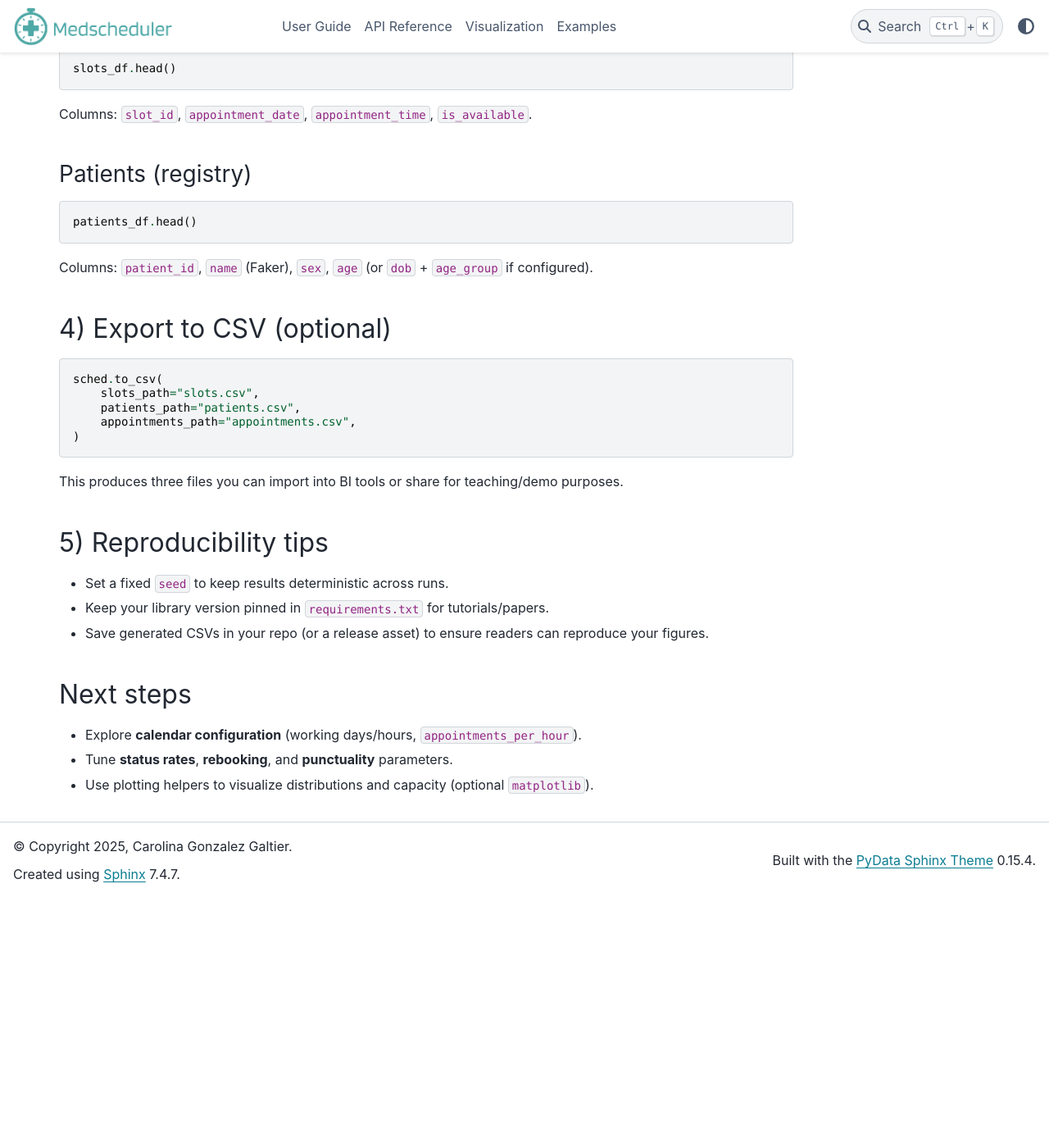
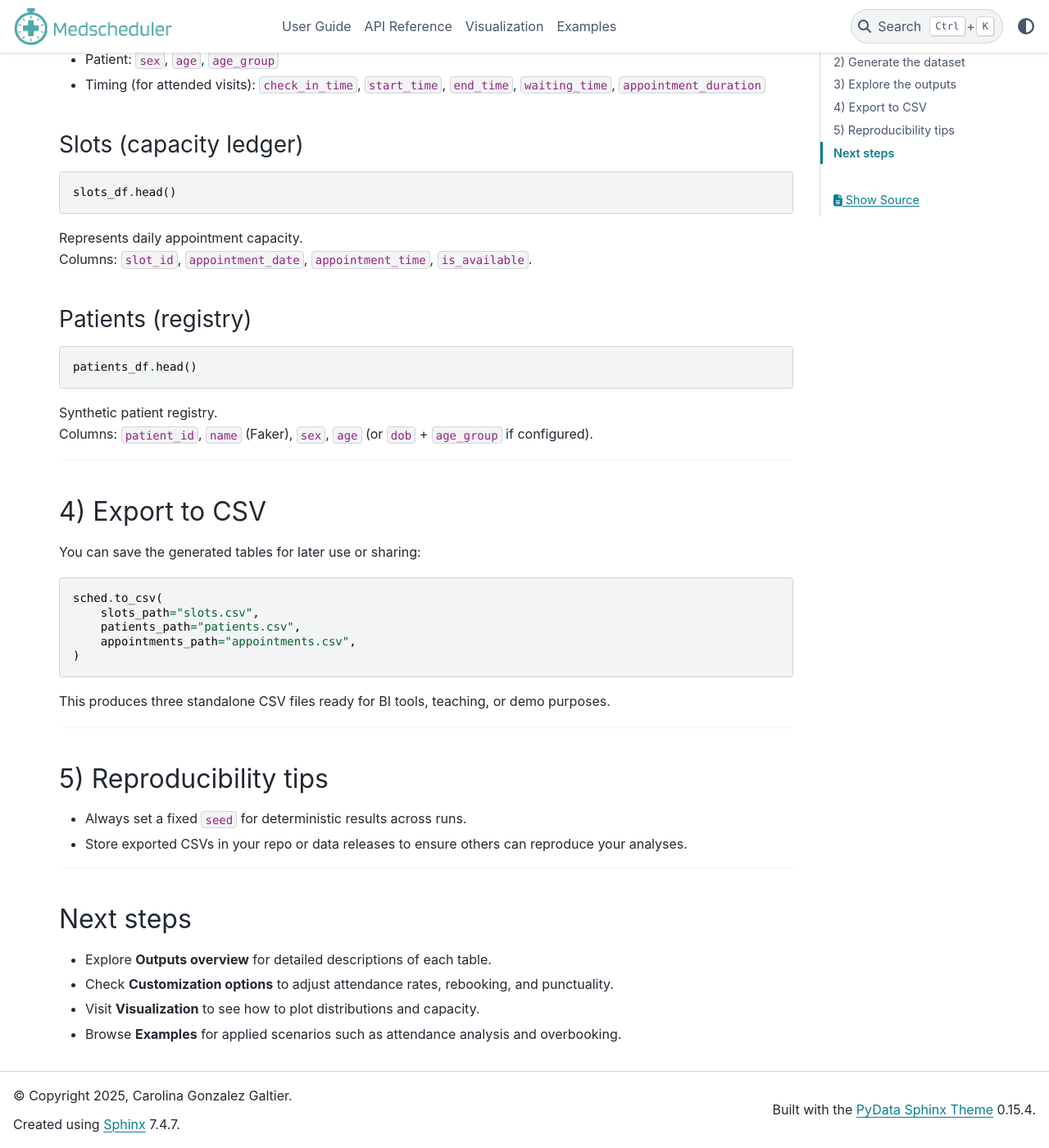
Before and after one commit to carogaltier/medscheduler, a Sphinx documentation site: the page built from docs/user-guide/quickstart.md, in a window 1280 px wide and 1400 px high, scrolled down 1524 px. Shown: the whole window at 82% size. Built offline with Sphinx 7.4.7 and the PyData theme 0.15.4, drawn with Linux system fonts in a browser that asks for light colours; before the commit the page ends 2620 px from its top, so only the background shows below that; some of the changed text lies outside the part shown.

Commit message:
Update quickstart.md

````diff
--- a/docs/user-guide/quickstart.md
+++ b/docs/user-guide/quickstart.md
@@ -1,6 +1,9 @@
 # Quickstart
 
-This short guide shows how to generate a synthetic outpatient dataset with **medscheduler** and preview the three output tables.
+This guide walks you through generating a synthetic outpatient dataset with **medscheduler** and exploring its outputs.
+In just a few lines of code you can simulate appointment slots, patients, and scheduled visits.
+
+---
 
 ## 1) Import and instantiate
 
@@ -11,29 +14,38 @@
 sched = AppointmentScheduler(seed=42)
 ```
 
-### Optional: customize the calendar
-You can override working days/hours and slot density at construction time:
+### Optional: customize the scheduler
+
+When creating an `AppointmentScheduler`, you can override many defaults.
+For example, you might change the **calendar parameters** (working days, hours, or slot density):
 
 ```python
 sched = AppointmentScheduler(
     seed=42,
-    working_days=[0,1,2,3,4],             # Mon–Fri
-    appointments_per_hour=4,              # 4, 5, 6, 10, 12… (must divide 60)
-    working_hours=[("08:00","12:00"), ("13:00","17:00")],
+    working_days=[0, 1, 2, 3, 4],               # Mon–Fri
+    appointments_per_hour=4,                    # valid divisors of 60
+    working_hours=[("08:00", "12:00"), ("13:00", "17:00")],
 )
 ```
 
-## 2) Generate the data
+---
+
+## 2) Generate the dataset
 
 ```python
 slots_df, appointments_df, patients_df = sched.generate()
 len(slots_df), len(appointments_df), len(patients_df)
 ```
 
-`generate()` runs the end‑to‑end pipeline:
+The `.generate()` method runs the end‑to‑end pipeline:
+
 1. Build the **slot calendar**
-2. Allocate **appointments** (historical + future; cancellations & rebooking)
+2. Allocate **appointments** (including cancellations and rebooking)
 3. Simulate **patients** and assign them to visits
+
+The result is three pandas DataFrames that replicate a real scheduling system.
+
+---
 
 ## 3) Explore the outputs
 
@@ -43,12 +55,13 @@
 appointments_df.head()
 ```
 
-Includes:
-- IDs: `appointment_id`, `slot_id`, `patient_id`
+Contains patient demographics, scheduling dates, visit timing, and attendance outcomes.
+Key columns include:
+- Identifiers: `appointment_id`, `slot_id`, `patient_id`
 - Scheduling: `scheduling_date`, `scheduling_interval`
 - Visit: `appointment_date`, `appointment_time`, `status`
 - Patient: `sex`, `age`, `age_group`
-- Timing (attended): `check_in_time`, `start_time`, `end_time`, `waiting_time`, `appointment_duration`
+- Timing (for attended visits): `check_in_time`, `start_time`, `end_time`, `waiting_time`, `appointment_duration`
 
 ### Slots (capacity ledger)
 
@@ -56,6 +69,7 @@
 slots_df.head()
 ```
 
+Represents daily appointment capacity.
 Columns: `slot_id`, `appointment_date`, `appointment_time`, `is_available`.
 
 ### Patients (registry)
@@ -64,9 +78,14 @@
 patients_df.head()
 ```
 
+Synthetic patient registry.
 Columns: `patient_id`, `name` (Faker), `sex`, `age` (or `dob` + `age_group` if configured).
 
-## 4) Export to CSV (optional)
+---
+
+## 4) Export to CSV
+
+You can save the generated tables for later use or sharing:
 
 ```python
 sched.to_csv(
@@ -75,16 +94,21 @@
     appointments_path="appointments.csv",
 )
 ```
-This produces three files you can import into BI tools or share for teaching/demo purposes.
+
+This produces three standalone CSV files ready for BI tools, teaching, or demo purposes.
+
+---
 
 ## 5) Reproducibility tips
 
-- Set a fixed `seed` to keep results deterministic across runs.
-- Keep your library version pinned in `requirements.txt` for tutorials/papers.
-- Save generated CSVs in your repo (or a release asset) to ensure readers can reproduce your figures.
+- Always set a fixed `seed` for deterministic results across runs.
+- Store exported CSVs in your repo or data releases to ensure others can reproduce your analyses.
+
+---
 
 ## Next steps
 
-- Explore **calendar configuration** (working days/hours, `appointments_per_hour`).
-- Tune **status rates**, **rebooking**, and **punctuality** parameters.
-- Use plotting helpers to visualize distributions and capacity (optional `matplotlib`).
+- Explore **Outputs overview** for detailed descriptions of each table.
+- Check **Customization options** to adjust attendance rates, rebooking, and punctuality.
+- Visit **Visualization** to see how to plot distributions and capacity.
+- Browse **Examples** for applied scenarios such as attendance analysis and overbooking.
````
